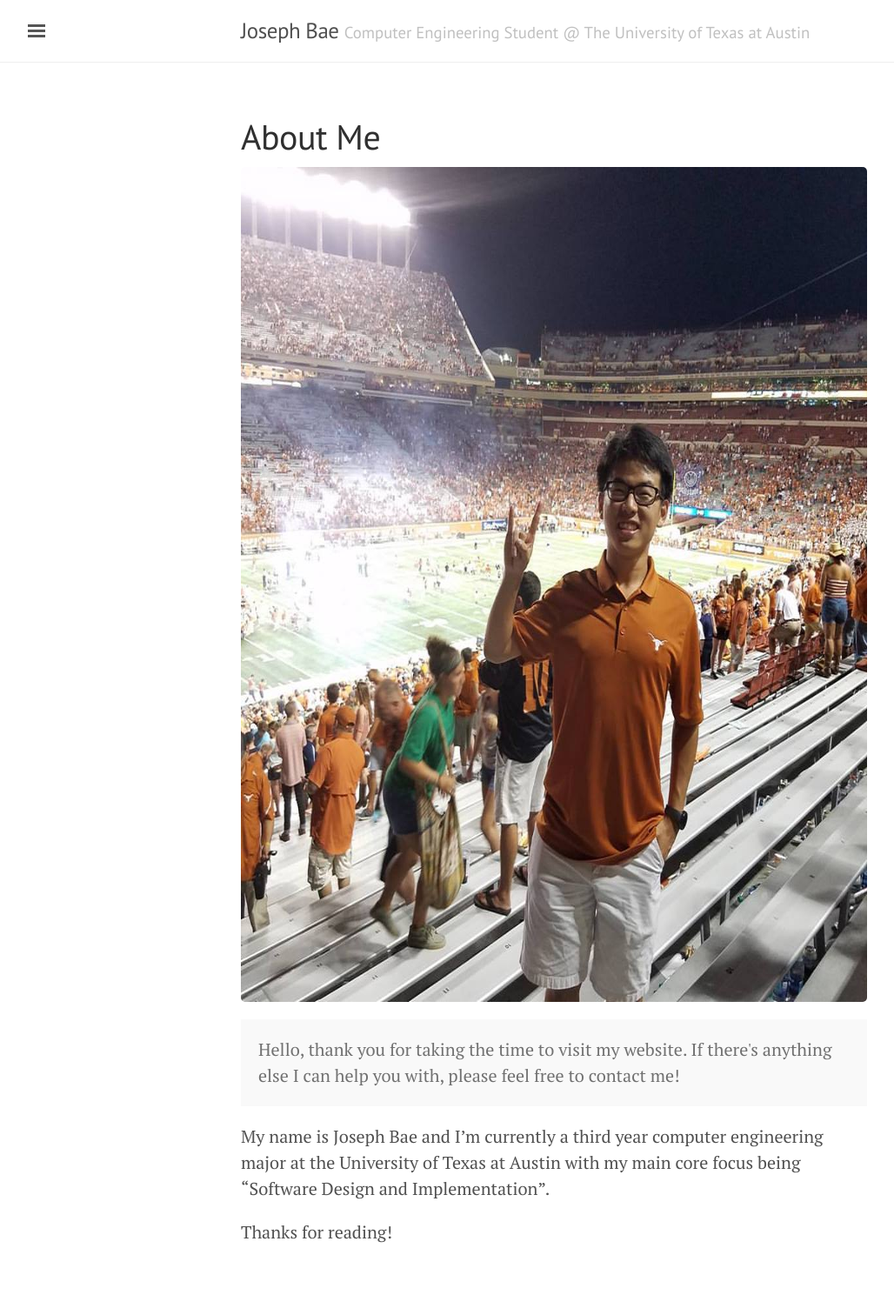
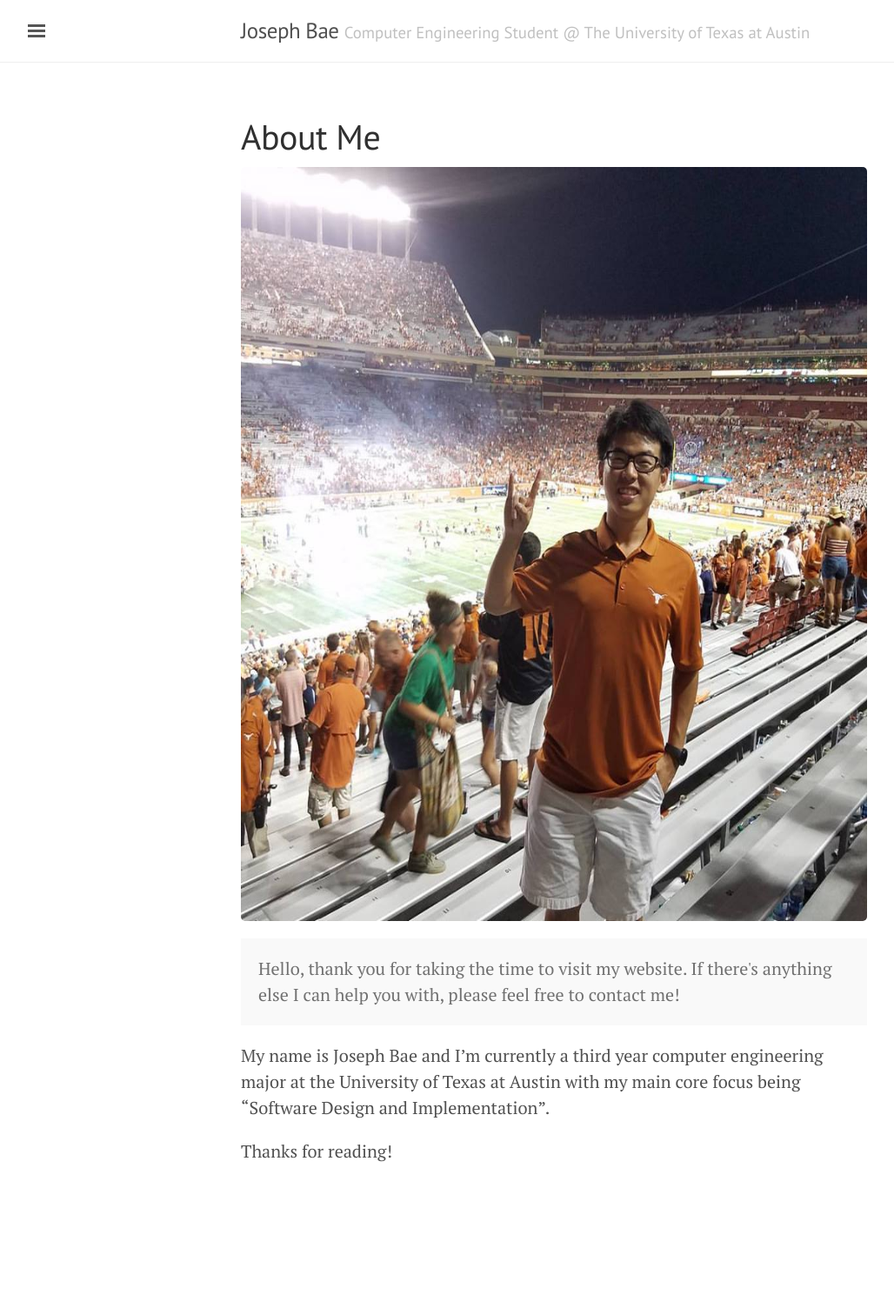
Before and after one commit to josephbae96/josephbae96.github.io, a Jekyll site: the page built from about.md, in a window 1280 px wide. Shown: the whole page at 87% size, without its empty margins (3-1031 px from the left). Built offline with Jekyll 4.4.1, drawn with Linux system fonts in a browser that asks for light colours; after the commit the page ends 1419 px from its top, so only the background shows below that.

Commit message:
Picture adjustments

```diff
--- a/about.md
+++ b/about.md
@@ -3,7 +3,7 @@
 title: About Me
 ---
 
-<img src="../josephbae96.github.io/Files/UT%2050-47.jpg" alt="UTvsND 2016 50-47" style="width:960px;height:960px;">
+<img src="../josephbae96.github.io/Files/UT%2050-47.jpg" alt="UTvsND 2016 50-47" style="width:867px;height:867px;">
 
 
 <p class="message">
```
